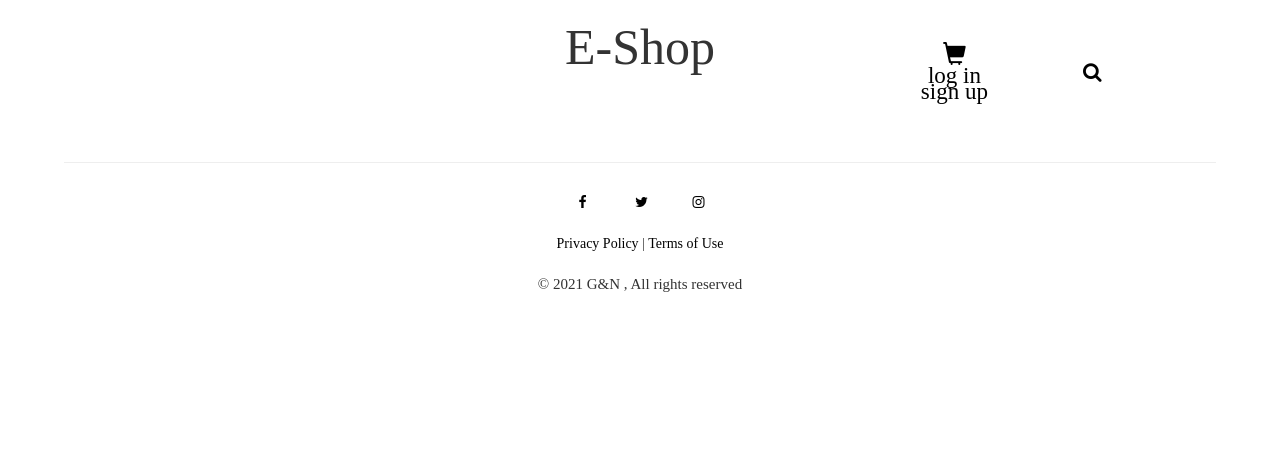
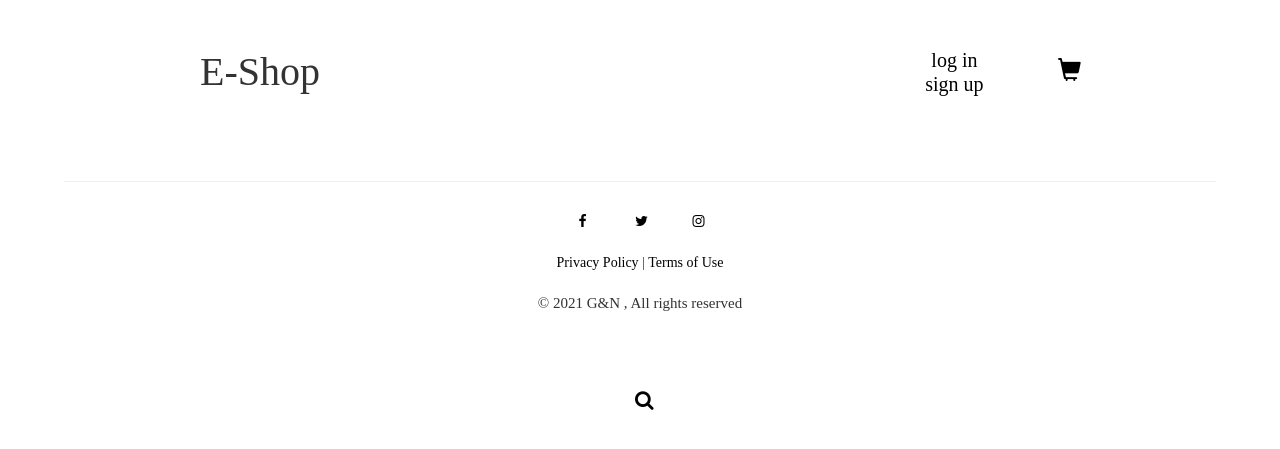
Before and after one commit to NefeliTav/E-shop, a PHP site: page / in a window 1280 px wide. Shown: the top 449 px of the page. Run offline with PHP 8.4, Linux system fonts and the light colour scheme.

Commit message:
moved objects

```diff
--- a/index.css
+++ b/index.css
@@ -1,7 +1,9 @@
 
 body {
     font-family: "Times New Roman", Times, serif;
+
 }
+
 
 hr {
     display: block;
@@ -34,8 +36,8 @@ hr {
 
 .search-box{
     position:absolute;
-    top:9%;
-    left:85%;
+    top:50%;
+    left:50%;
     transform:translate(-50%,-50%);
     background:#07051a;
     height:40px;
@@ -67,7 +69,7 @@ hr {
 }
 .btn > i{
     font-size:20px;
-    border-radius: :50px;
+    border-radius:50px;
 
 }
 
@@ -85,8 +87,8 @@ hr {
 
 #cart {
     position:absolute;
-    top: 4%;
-    left: 73%;
+    top: 6%;
+    left: 82%;
     width:40px;
     height:40px;
     font-size: 23px;
@@ -97,7 +99,7 @@ hr {
 }
 #login {
     position:absolute;
-    top: 7%;
+    top: 5%;
     left: 73%;
     width:40px;
     height:40px;
@@ -109,7 +111,7 @@ hr {
 
 #signup {
     position:absolute;
-    top: 9%;
+    top: 8%;
     left: 73%;
     width:40px;
     height:40px;
--- a/index.html
+++ b/index.html
@@ -22,12 +22,12 @@
 
 <body>
     <div class="header">
-        <h1 style="text-align: center; font-size:50px">E-Shop</h1>
+        <h1 style="text-align: left;margin-left:200px;margin-top:50px; font-size:40px">E-Shop</h1>
         <a href="" id="cart" class="btn btn-success btn-lg">
             <span class="glyphicon glyphicon-shopping-cart" style="color:black;"></span>
         </a>
-        <a href="" id="login" class="btn btn-success btn-lg" style="color:black;">log in</a>
-        <a href="" id="signup" class="btn btn-success btn-lg" style="color:black;">sign up</a>
+        <a href="" id="login" class="btn btn-success btn-lg" style="color:black;font-size:20px">log in</a>
+        <a href="" id="signup" class="btn btn-success btn-lg" style="color:black;font-size:20px">sign up</a>
 
 
     </div>
```
